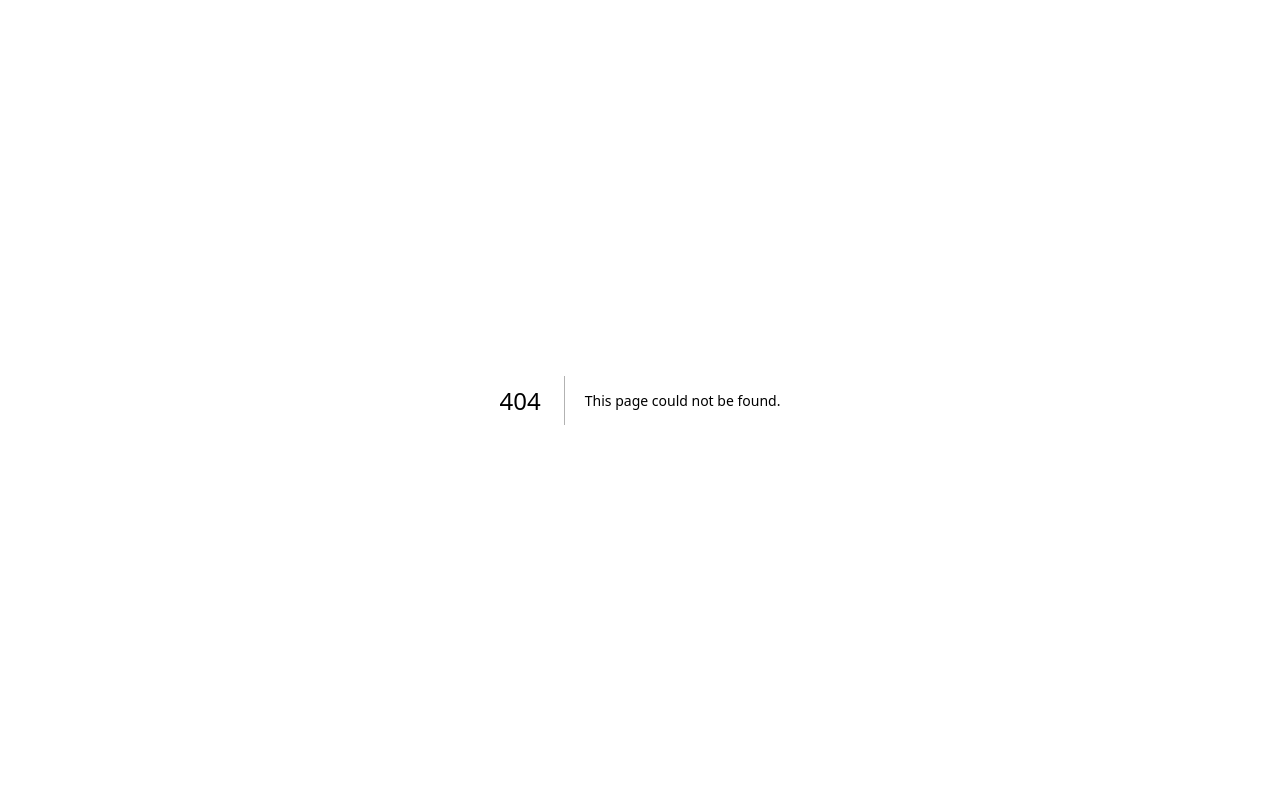
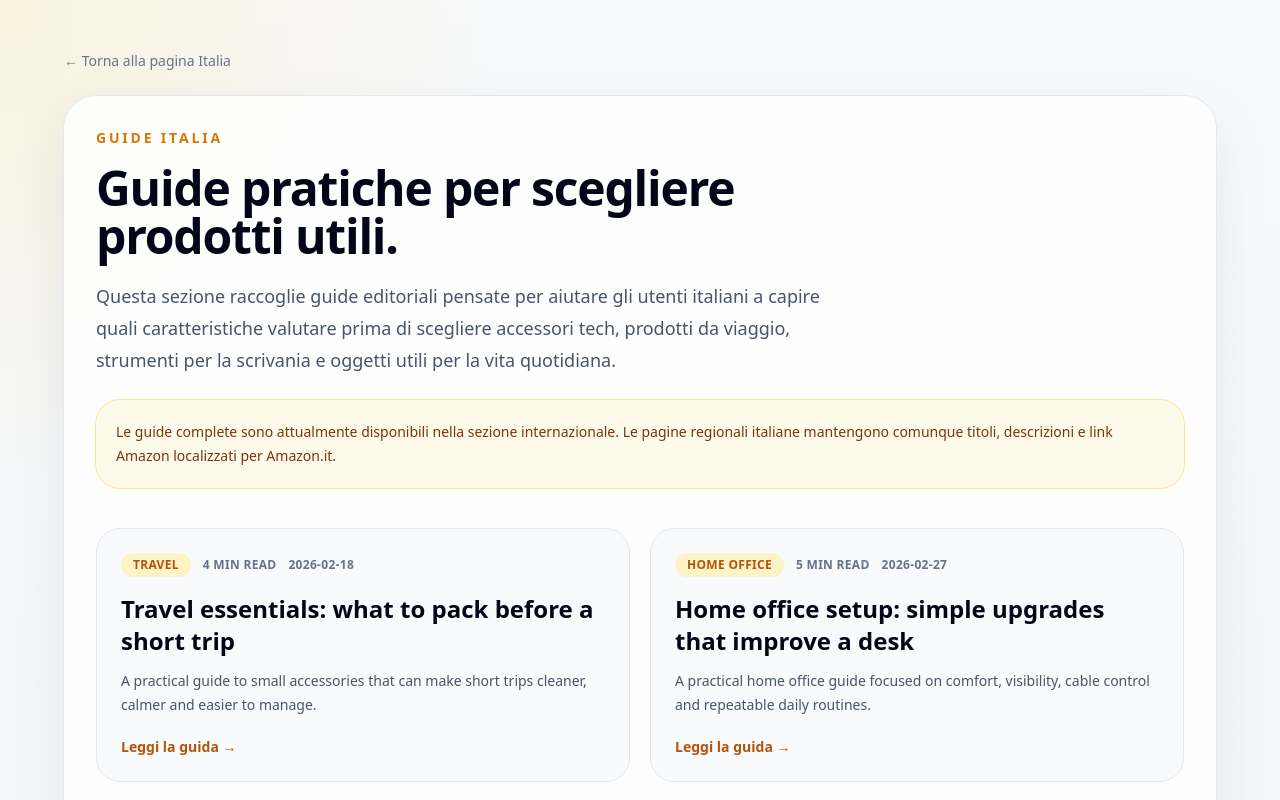
Before and after one commit to matteh77/stella-deals1, a Next.js app: page /it/guides in a window 1280 px wide. Before the commit this address had no page. Shown: the top 800 px of the page. Built offline with nearby package versions, Linux system fonts and the light colour scheme.

Commit message:
Create page.tsx

```diff
--- /dev/null
+++ b/app/it/guides/page.tsx
@@ -0,0 +1,67 @@
+import Link from "next/link";
+import { guides } from "@/data/guides";
+
+export default function ItalianGuidesPage() {
+  return (
+    <main className="min-h-screen px-6 py-12">
+      <section className="mx-auto max-w-6xl">
+        <Link href="/it" className="text-sm text-slate-500 hover:text-slate-950">
+          ← Torna alla pagina Italia
+        </Link>
+
+        <div className="mt-6 rounded-[2rem] bg-white/90 p-8 shadow-soft ring-1 ring-slate-200">
+          <p className="text-sm font-semibold uppercase tracking-[0.2em] text-amber-600">
+            Guide Italia
+          </p>
+
+          <h1 className="mt-4 max-w-3xl text-4xl font-bold tracking-tight text-slate-950 sm:text-5xl">
+            Guide pratiche per scegliere prodotti utili.
+          </h1>
+
+          <p className="mt-5 max-w-3xl text-lg leading-8 text-slate-600">
+            Questa sezione raccoglie guide editoriali pensate per aiutare gli
+            utenti italiani a capire quali caratteristiche valutare prima di
+            scegliere accessori tech, prodotti da viaggio, strumenti per la
+            scrivania e oggetti utili per la vita quotidiana.
+          </p>
+
+          <div className="mt-6 rounded-3xl bg-amber-50 p-5 text-sm leading-6 text-amber-900 ring-1 ring-amber-200">
+            Le guide complete sono attualmente disponibili nella sezione
+            internazionale. Le pagine regionali italiane mantengono comunque
+            titoli, descrizioni e link Amazon localizzati per Amazon.it.
+          </div>
+
+          <div className="mt-10 grid gap-5 md:grid-cols-2">
+            {guides.map((guide) => (
+              <Link
+                key={guide.slug}
+                href={`/guides/${guide.slug}`}
+                className="rounded-3xl border border-slate-200 bg-slate-50 p-6 transition hover:-translate-y-1 hover:bg-white hover:shadow-soft"
+              >
+                <div className="flex flex-wrap items-center gap-3 text-xs font-semibold uppercase tracking-wide text-slate-500">
+                  <span className="rounded-full bg-amber-100 px-3 py-1 text-amber-700">
+                    {guide.category}
+                  </span>
+                  <span>{guide.readTime}</span>
+                  <span>{guide.date}</span>
+                </div>
+
+                <h2 className="mt-4 text-2xl font-bold leading-8 text-slate-950">
+                  {guide.title}
+                </h2>
+
+                <p className="mt-3 text-sm leading-6 text-slate-600">
+                  {guide.excerpt}
+                </p>
+
+                <p className="mt-5 text-sm font-semibold text-amber-700">
+                  Leggi la guida →
+                </p>
+              </Link>
+            ))}
+          </div>
+        </div>
+      </section>
+    </main>
+  );
+}
```
